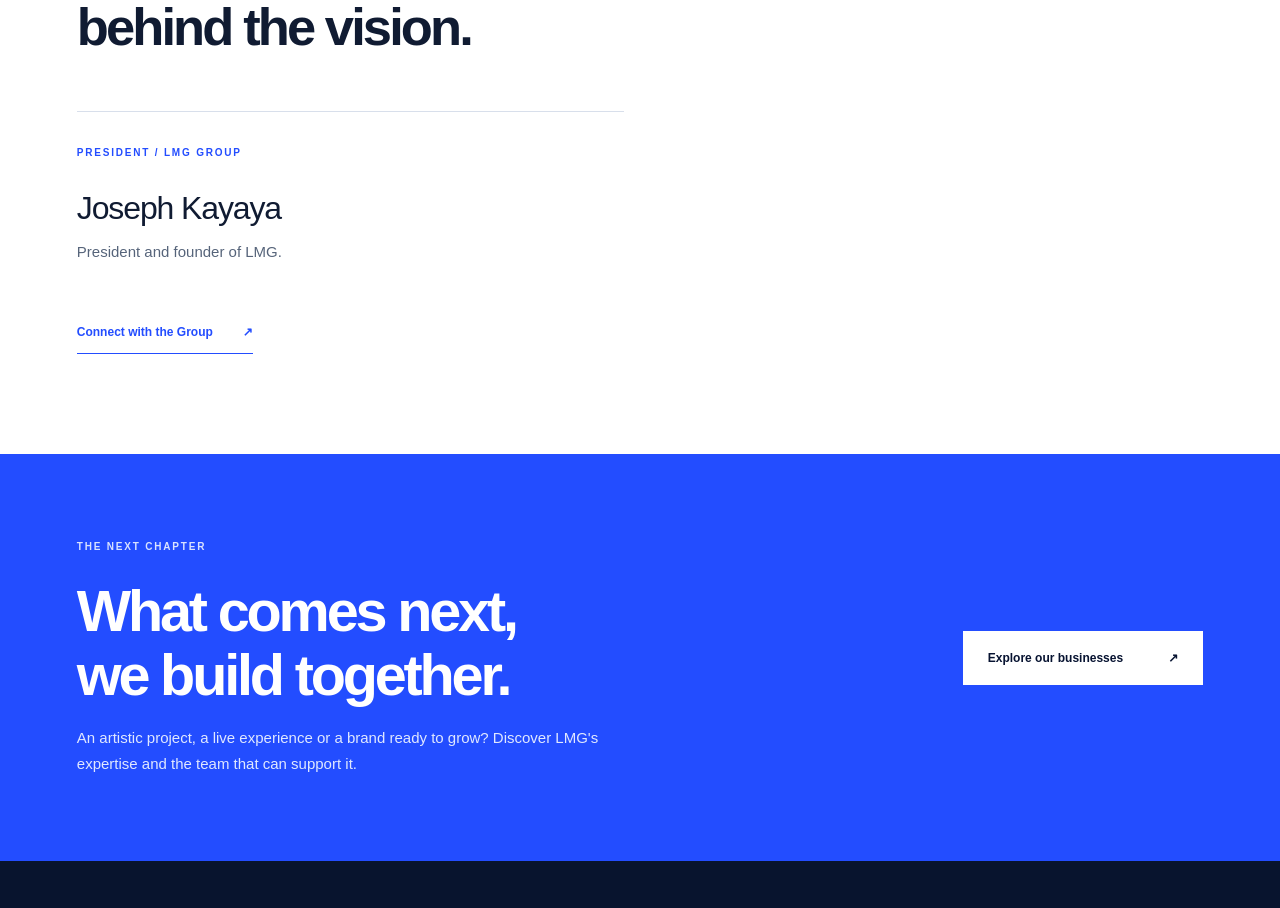
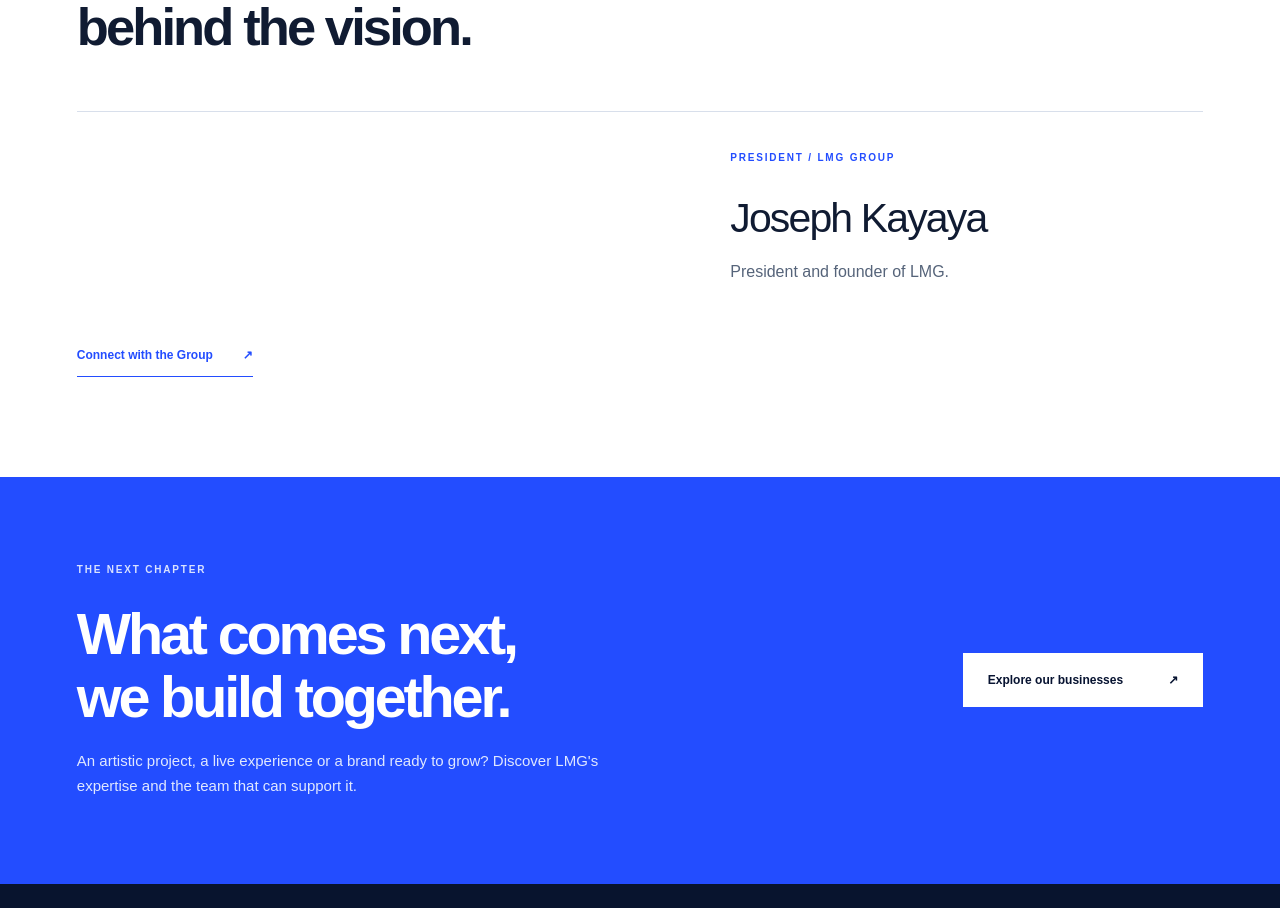
Before and after one commit to contactlmgmusic-cyber/lmg-group-portal, a Next.js app: page /groupe in a window 1280 px wide. Shown: the part 3581-4489 px from the top of the page. Built offline with nearby package versions, Linux system fonts and the light colour scheme; no server answers.

Commit message:
style: refine single-president leadership layout

```diff
--- a/app/globals.css
+++ b/app/globals.css
@@ -1443,3 +1443,56 @@
     line-height: 1.65;
   }
 }
+
+/* =========================================================
+   LMG GROUP — LEADERSHIP / SINGLE PRESIDENT
+   ========================================================= */
+
+.about-leadership {
+  display: grid;
+  grid-template-columns: minmax(0, 1fr) minmax(360px, 0.9fr);
+  gap: clamp(70px, 10vw, 160px);
+  align-items: start;
+  margin-top: 10px;
+  margin-bottom: 36px;
+  border-top: 1px solid var(--line);
+}
+
+.about-leadership article {
+  grid-column: 2;
+  padding: 38px 0 24px;
+  border-top: 0;
+}
+
+.about-leadership article .eyebrow {
+  display: block;
+  margin-bottom: 32px;
+}
+
+.about-leadership article h3 {
+  margin: 0 0 18px;
+  font-size: clamp(34px, 3.2vw, 52px);
+  font-weight: 500;
+  line-height: 1.05;
+  letter-spacing: -0.045em;
+}
+
+.about-leadership article p {
+  max-width: 460px;
+  margin: 0;
+  font-size: 16px;
+  line-height: 1.7;
+  color: var(--muted);
+}
+
+@media (max-width: 800px) {
+  .about-leadership {
+    grid-template-columns: 1fr;
+    gap: 0;
+  }
+
+  .about-leadership article {
+    grid-column: 1;
+    padding-top: 32px;
+  }
+}
```
